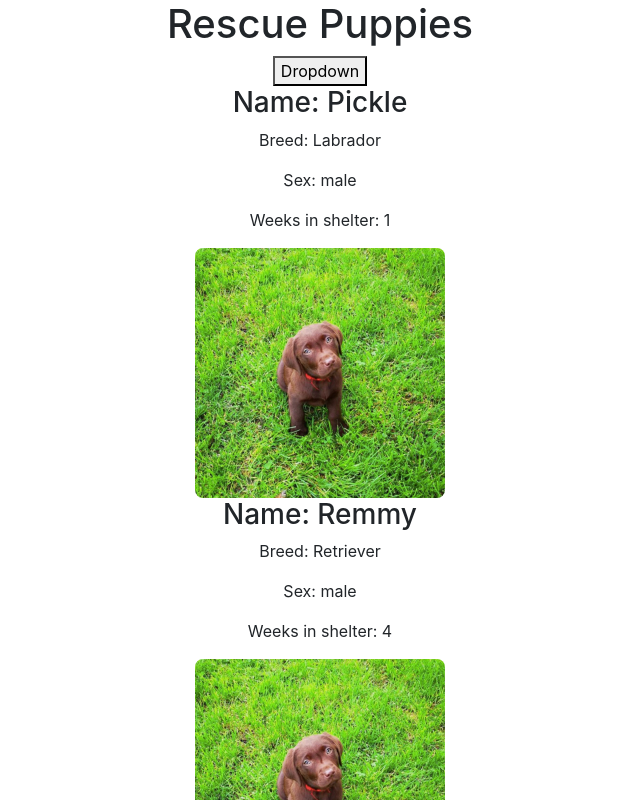
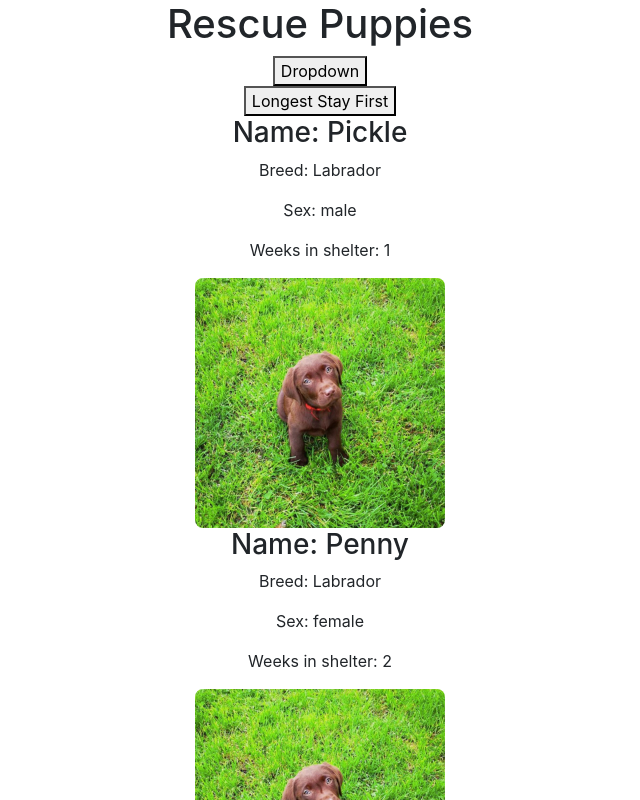
Before and after one commit to rainycloud123/development, a React (Create React App) app: page / in a window 1280 px wide. Shown: the top 800 px of the page, without its empty margins (320-960 px from the left). Built offline with nearby package versions, Linux system fonts and the light colour scheme; the HTML template or start-up script is replaced by a standard one.

Commit message:
sorted kind of works

```diff
--- a/src/App.css
+++ b/src/App.css
@@ -65,7 +65,8 @@ img {
 }
 
 /* questions:
-- sort
+- sort only on click
+- sort and filter together
 - how to get each image a different size
 -   general style moving things around
 - how to manage favorites
--- a/src/App.js
+++ b/src/App.js
@@ -62,6 +62,11 @@ function App() {
     setDogs([...dogs, item])
   }
 
+  const sortedArray = dogData.sort((a, b) => {
+    return a.time - b.time;
+    })
+
+
   const Dropdown = ({ open, trigger, menu }) => {
     return (
       <div className="dropdown">
@@ -123,7 +128,7 @@ function App() {
           <button onClick={handleMenumale}>male</button>
         ]}
       />
-      {/* <button onClick={() => filterItem("Labrador")} > Filter by Labrador</button> */}
+      <button onClick={() => sortedArray} > Longest Stay First</button>
       {/* <p>
         {dogData.map((item, index) => (
           <Buttons item={item} addToCart={addToCart} />
@@ -137,7 +142,7 @@ function App() {
 
 
 
-        {/* <h2>Favorites</h2>
+      {/* <h2>Favorites</h2>
         {dogs.map((item, index) => (
           <div>
             <p>{item.name}</p>
```
